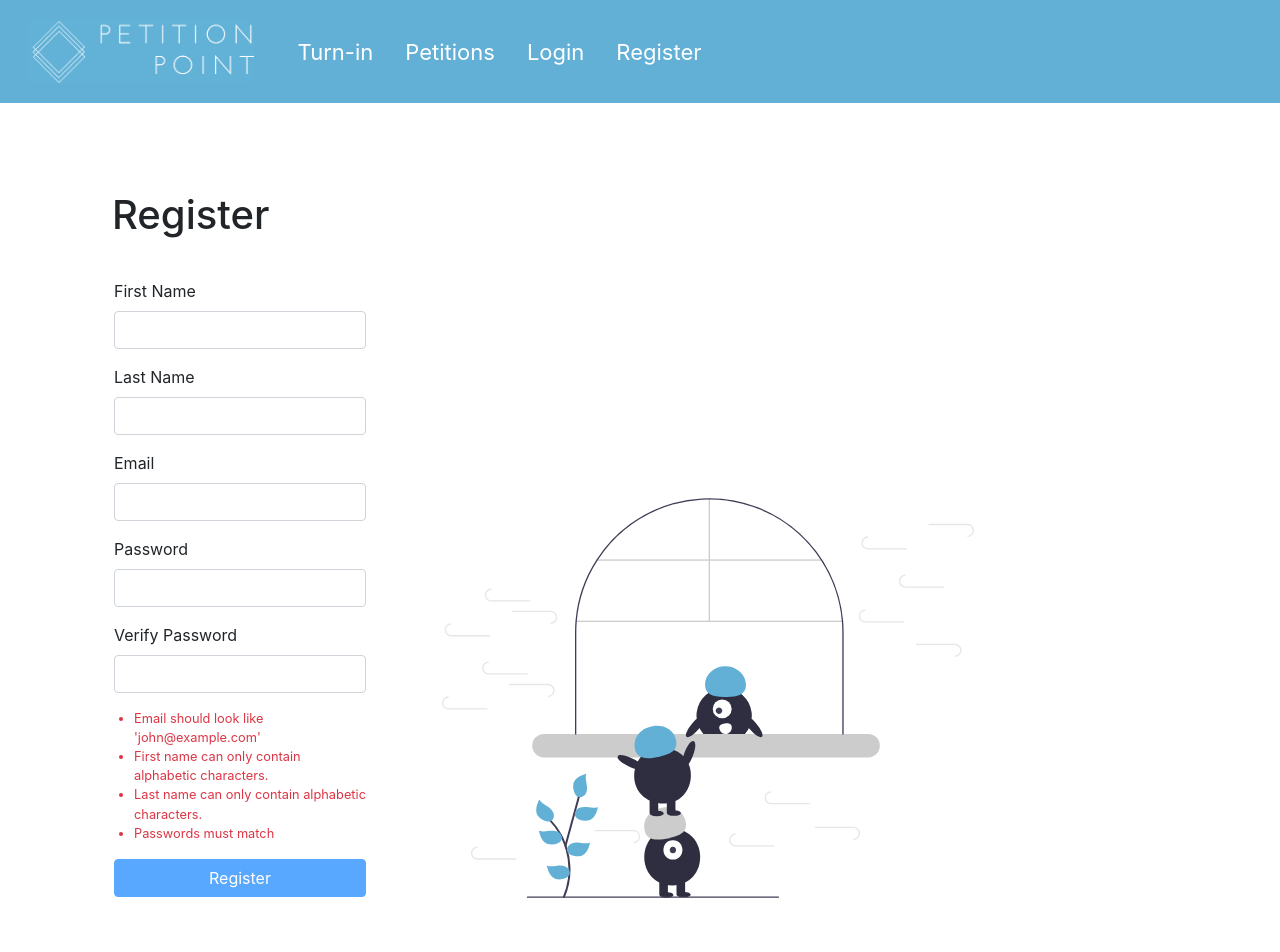
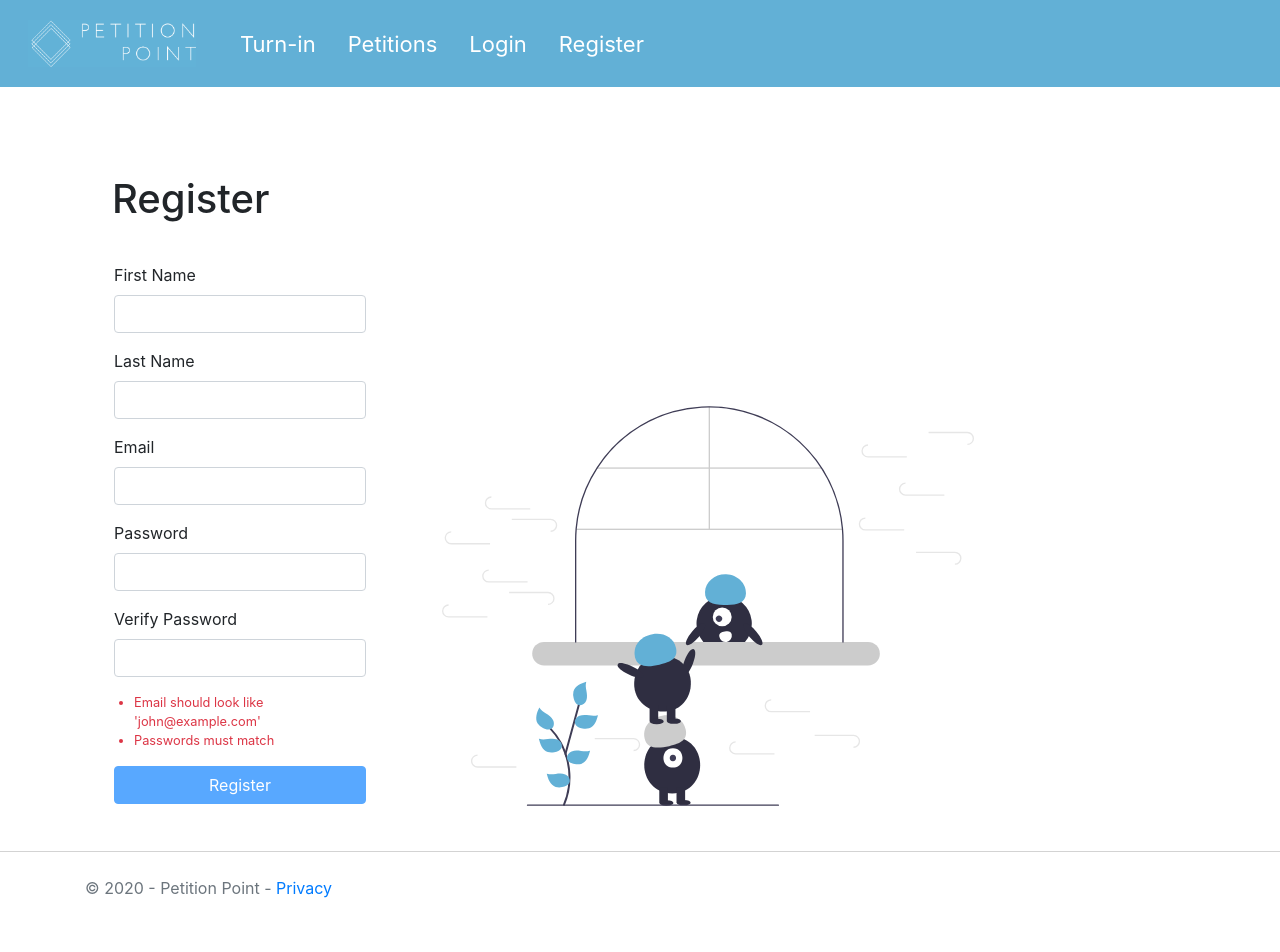
Before and after one commit to AaronTJDev/petitionpoint, a React (Create React App) app: page /register in a window 1280 px wide. Shown: the top 952 px of the page. After the commit the page ends 924 px from the top, so only its background shows below. Built offline with nearby package versions, Linux system fonts and the light colour scheme.

Commit message:
removed validateName function from Register.js

```diff
--- a/src/App.js
+++ b/src/App.js
@@ -103,7 +103,7 @@ class App extends React.Component {
           <div className="App">
             <header>
               <nav className="navbar navbar-expand-md">
-              <img src="img/logo.png" id="logo" className="navbar-brand" alt="Petition Point Logo" />
+                <Link to="/" className="nav-item"><img src="img/logo.png" id="logo" className="navbar-brand" alt="Petition Point Logo" /></Link>
                 <ul className="nav">
                   <li className="nav-item">
                     <Link to="/" className="nav-link">Turn-in</Link>
@@ -144,8 +144,8 @@ class App extends React.Component {
                   <Route path="/user/edit" component = { Edit }/>
                 </Switch>
             </main>
-            <footer class="footer text-muted">
-              <div class="container">
+            <footer className="footer text-muted">
+              <div className="container">
                 &copy; 2020 - Petition Point - <a href="example.com">Privacy</a>
               </div>
             </footer>
--- a/src/components/Account/Register.js
+++ b/src/components/Account/Register.js
@@ -47,8 +47,8 @@ export default class Register extends React.Component {
 
 		var newUser = {
 			_id: mongoose.Types.ObjectId(),
-			fname: this.state.fname,
-          	lname: this.state.lname,
+			fname: this.state.fname.trim(),
+          	lname: this.state.lname.trim(),
           	email: this.state.email,
           	passwordHash: this.state.password,
 		};
@@ -63,15 +63,6 @@ export default class Register extends React.Component {
 	validateEmail = (mail) => {
 		const emailRegex = /^\w+([\.-]?\w+)*@\w+([\.-]?\w+)*(\.\w{2,3})+$/;
 		if (emailRegex.test(mail))
-		{
-			return true
-		}
-			return false
-	}
-
-	validateName = (name) => {
-		const nameRegex = /^[a-z]+$/i;
-		if (nameRegex.test(name))
 		{
 			return true
 		}
@@ -115,16 +106,6 @@ export default class Register extends React.Component {
 								null
 							}
 							{
-								! this.validateName(this.state.fname) ?
-								<li className="text-danger" id="email-warning">First name can only contain alphabetic characters.</li> :
-								null
-							}
-							{
-								! this.validateName(this.state.lname) ?
-								<li className="text-danger" id="email-warning">Last name can only contain alphabetic characters.</li> :
-								null
-							}
-							{
 								! ( this.state.password === this.state.vpassword) ?
 								<li className="text-danger" id="password-warning-match">Passwords must match</li> :
 								null
@@ -139,7 +120,7 @@ export default class Register extends React.Component {
 					}
                 	<div className="form-group form-check">
 						{
-							this.state.vpassword === this.state.password && this.validateEmail(this.state.email) && this.state.password.length >= 8 && this.validateName(this.state.fname) && this.validateName(this.state.lname) ?
+							this.state.vpassword === this.state.password && this.validateEmail(this.state.email) && this.state.password.length >= 8 ?
 								<input onClick={ this.onSubmit } type="submit" className="btn btn-primary" value="Register"/> :
 								<input type="submit" className="btn btn-primary" value="Register" disabled/>
 						}
--- a/src/index.css
+++ b/src/index.css
@@ -10,7 +10,7 @@ main {
 
 footer {
     position: absolute;
-    bottom: 16px;
+    bottom: 1.5rem;
     width: 100%;
-    height: 3rem;            /* Footer height */
+    height: 2.5rem;
 }
--- a/src/styles.css
+++ b/src/styles.css
@@ -5,7 +5,7 @@ nav {
   background-color: #62b0d6;
 }
 #logo {
-  width: 20%;
+  width: 12rem;
   padding: 12px;
 }
 .nav-link {
--- a/src/styles.less
+++ b/src/styles.less
@@ -12,7 +12,7 @@ nav {
 }
 
 #logo {
-    width:20%;
+    width:12rem;
     padding:12px;
 }
 
```
